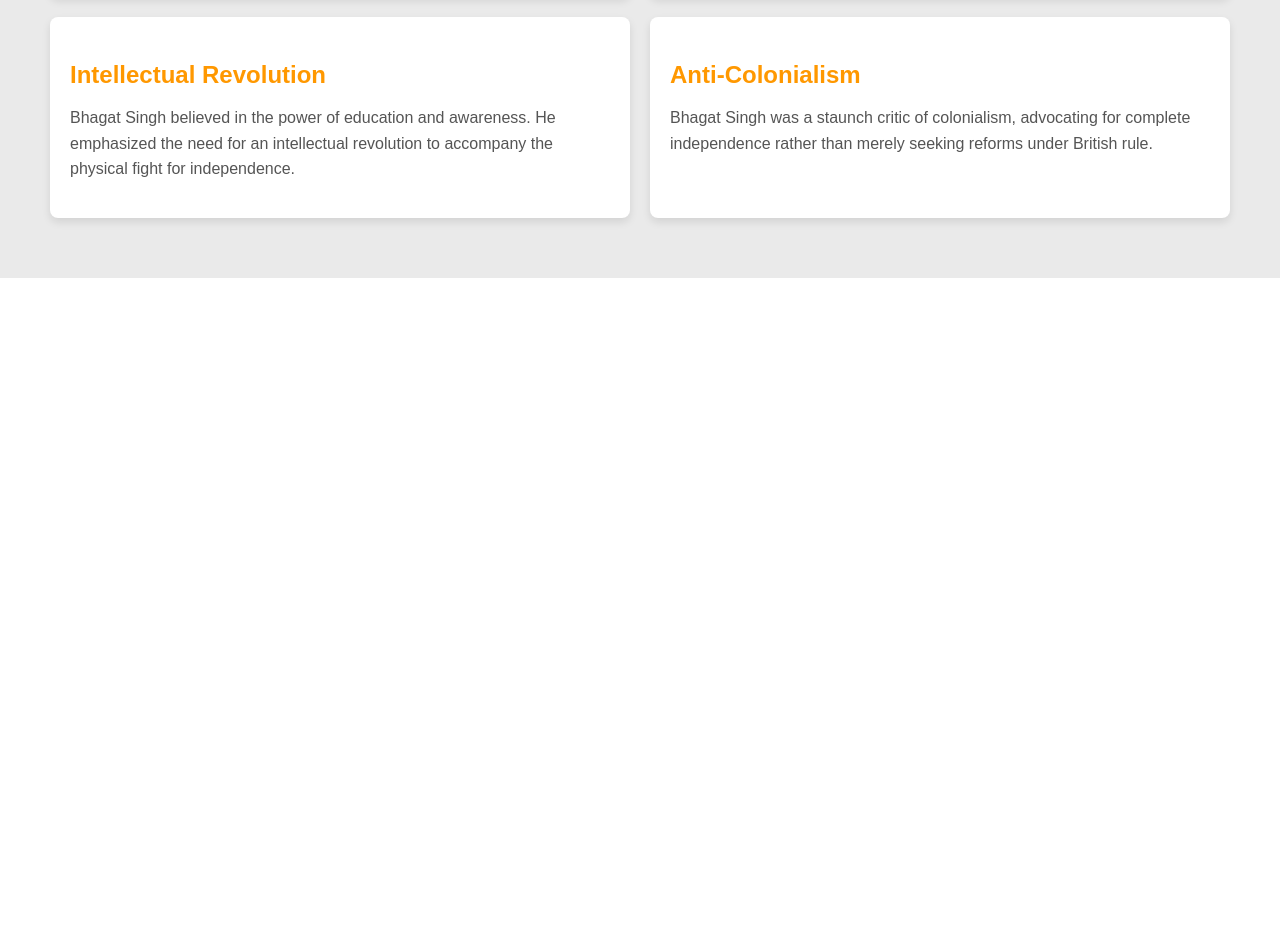
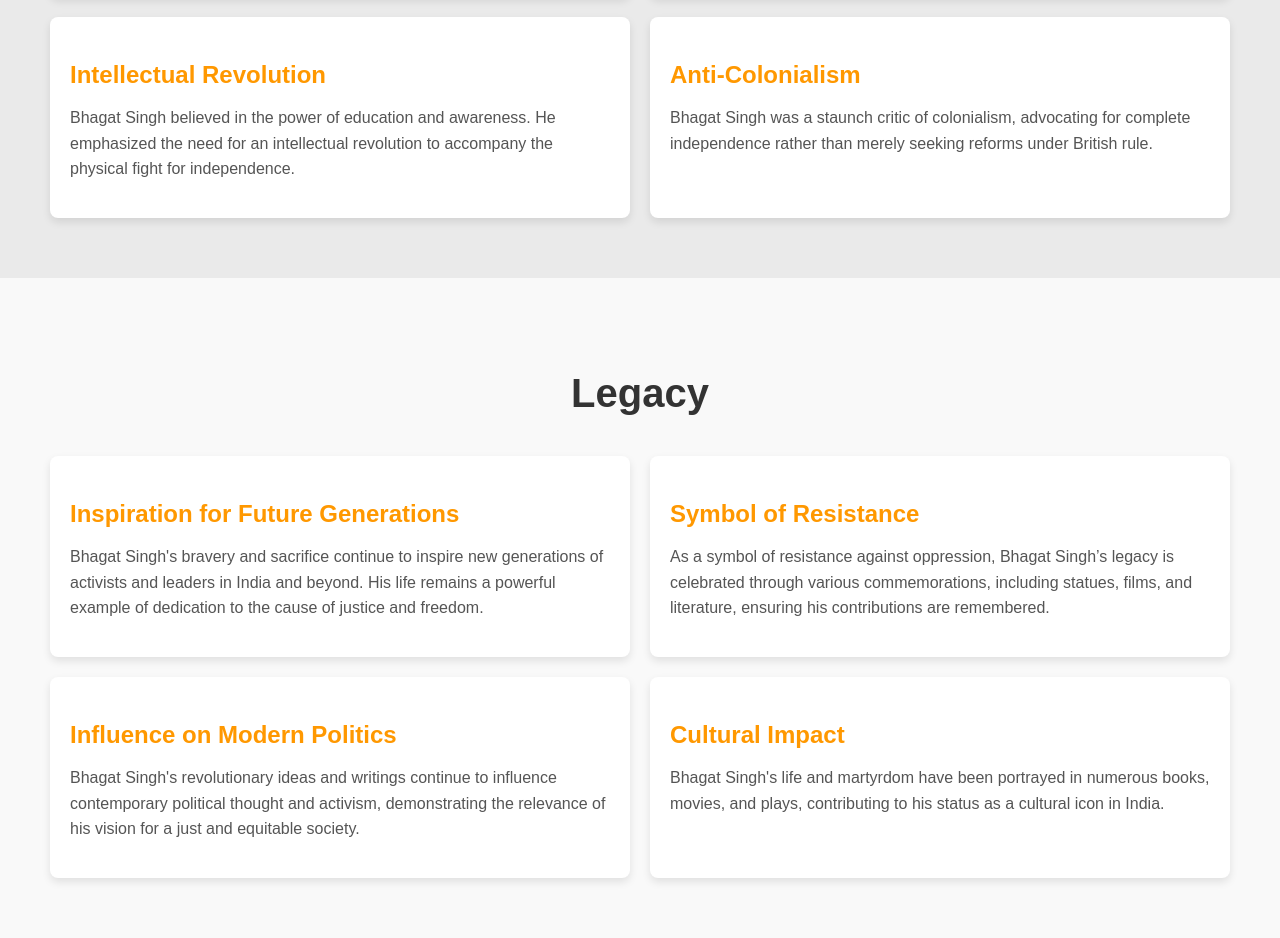
Before and after one commit to Maheshkrsaw/codsoft-internship, a plain HTML site: page tribute page/index.html in a window 1280 px wide. Shown: the part 2920-3858 px from the top of the page. Before the commit the page ends 3198 px from the top, so only its background shows below. Drawn offline with Linux system fonts and the light colour scheme.

Commit message:
Legacy Section

```diff
--- a/tribute page/index.html
+++ b/tribute page/index.html
@@ -97,6 +97,29 @@
     </div>
 </section>
 
+<!-- Legacy Section -->
+<section id="legacy" class="legacy-section">
+    <h2>Legacy</h2>
+    <div class="legacy-content">
+        <div class="legacy-item">
+            <h3>Inspiration for Future Generations</h3>
+            <p>Bhagat Singh's bravery and sacrifice continue to inspire new generations of activists and leaders in India and beyond. His life remains a powerful example of dedication to the cause of justice and freedom.</p>
+        </div>
+        <div class="legacy-item">
+            <h3>Symbol of Resistance</h3>
+            <p>As a symbol of resistance against oppression, Bhagat Singh’s legacy is celebrated through various commemorations, including statues, films, and literature, ensuring his contributions are remembered.</p>
+        </div>
+        <div class="legacy-item">
+            <h3>Influence on Modern Politics</h3>
+            <p>Bhagat Singh's revolutionary ideas and writings continue to influence contemporary political thought and activism, demonstrating the relevance of his vision for a just and equitable society.</p>
+        </div>
+        <div class="legacy-item">
+            <h3>Cultural Impact</h3>
+            <p>Bhagat Singh's life and martyrdom have been portrayed in numerous books, movies, and plays, contributing to his status as a cultural icon in India.</p>
+        </div>
+    </div>
+</section>
+
 
 </body>
 </html>
--- a/tribute page/styles.css
+++ b/tribute page/styles.css
@@ -237,3 +237,47 @@ body, html {
     color: #555;
     line-height: 1.6;
 }
+
+/* Legacy Section Styles */
+.legacy-section {
+    padding: 60px 20px;
+    background-color: #f9f9f9; /* Very light grey background for contrast */
+    text-align: center;
+}
+
+.legacy-section h2 {
+    font-size: 2.5rem;
+    margin-bottom: 40px;
+    color: #333;
+}
+
+.legacy-content {
+    display: flex;
+    flex-wrap: wrap;
+    justify-content: center;
+    gap: 20px;
+    max-width: 1200px;
+    margin: 0 auto;
+}
+
+.legacy-item {
+    background-color: #fff;
+    padding: 20px;
+    border-radius: 8px;
+    box-shadow: 0 4px 8px rgba(0, 0, 0, 0.1); /* Subtle shadow for depth */
+    flex-basis: calc(50% - 20px); /* Take up half the width of the container minus the gap */
+    box-sizing: border-box;
+    text-align: left;
+}
+
+.legacy-item h3 {
+    font-size: 1.5rem;
+    color: #ff9800;
+    margin-bottom: 15px;
+}
+
+.legacy-item p {
+    font-size: 1rem;
+    color: #555;
+    line-height: 1.6;
+}
```
